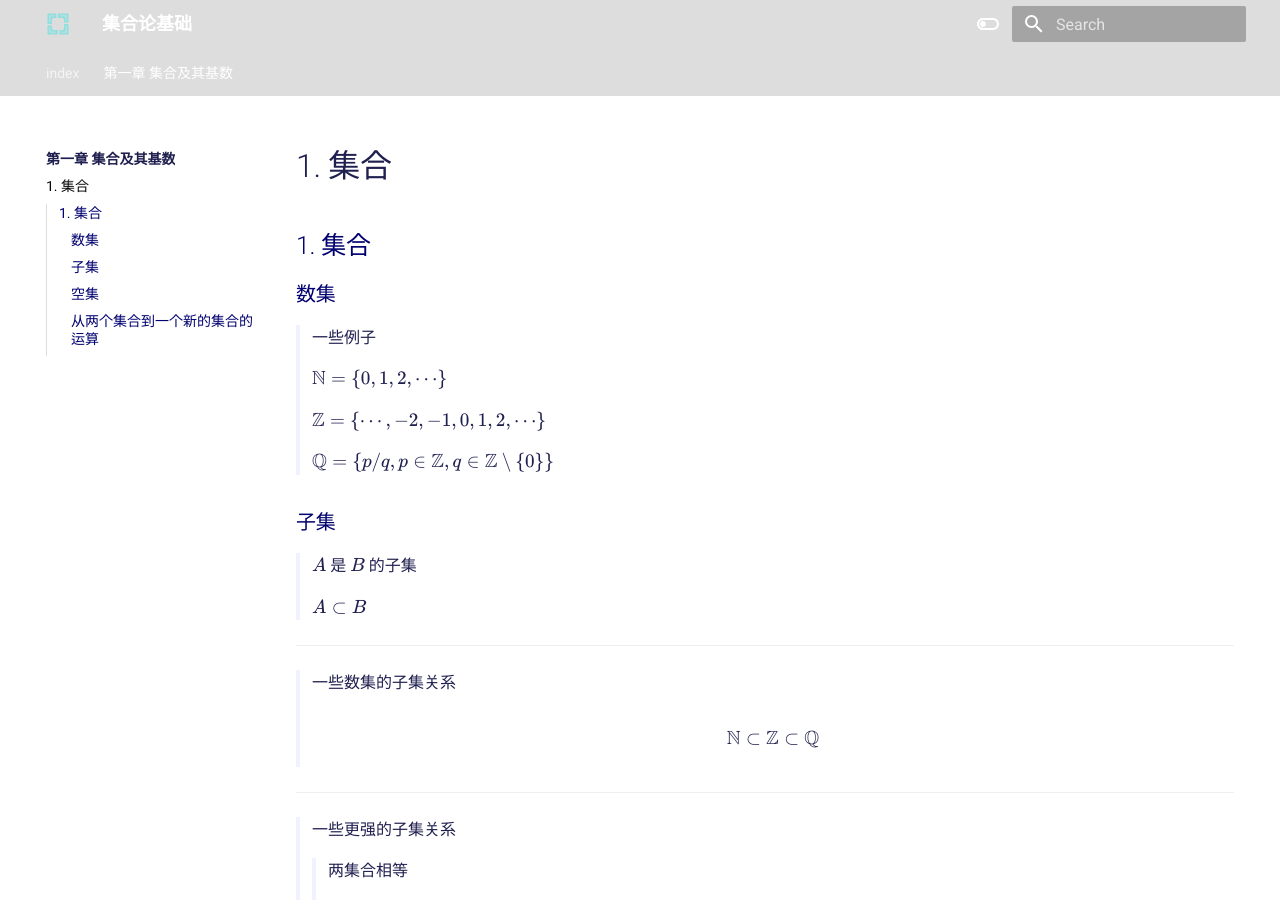
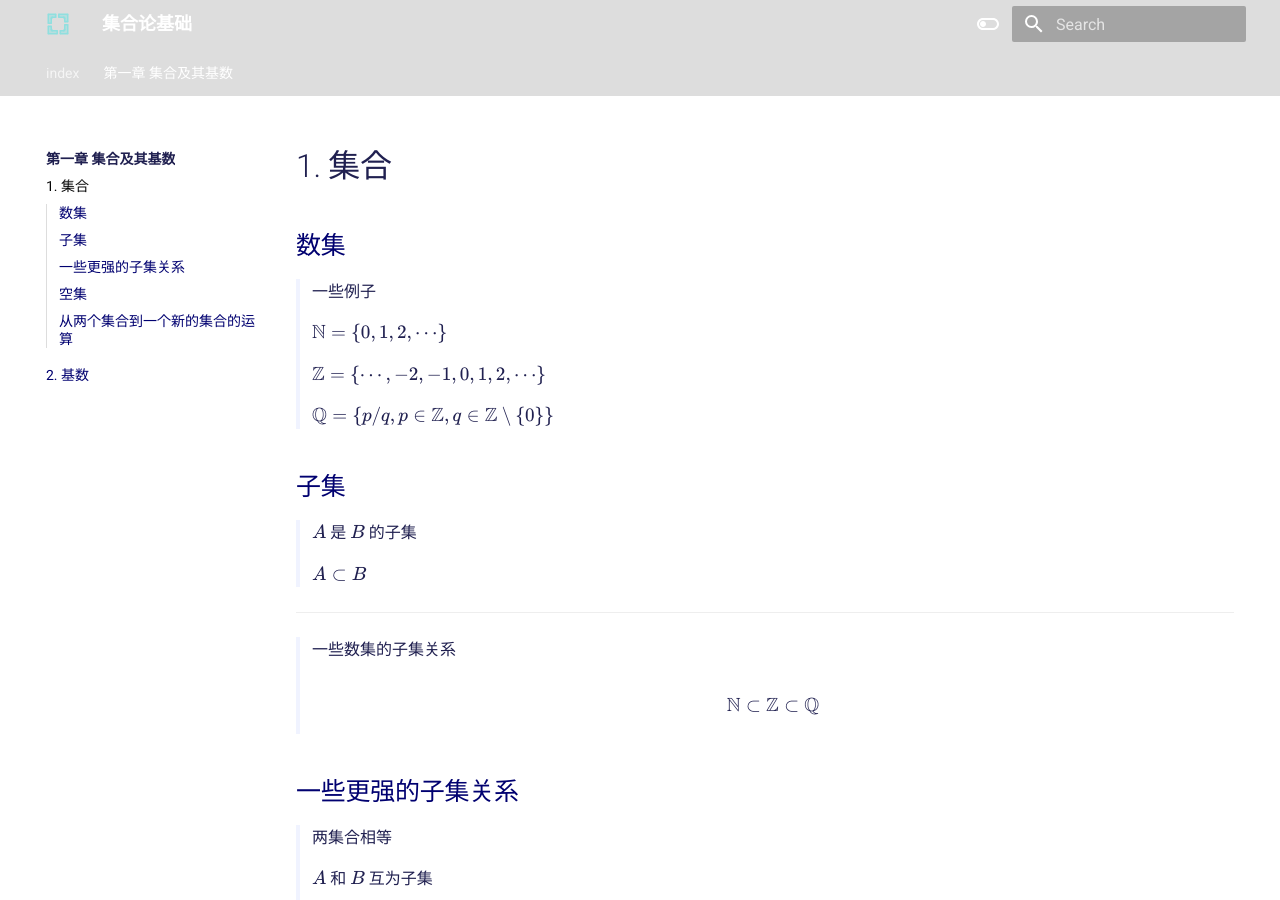
Before and after one commit to FleetingLore/jhljc, an MkDocs documentation site: the page built from docs/1/1.md, in a window 1280 px wide and 900 px high. Built offline with MkDocs 1.6.1 and Material for MkDocs 9.7.7, drawn with Linux system fonts in a browser that asks for light colours.

Commit message:
第一章第二节

```diff
--- a/docs/1/1.md
+++ b/docs/1/1.md
@@ -1,6 +1,6 @@
-## 1. 集合
+# 1. 集合
 
-### 数集
+## 数集
 
 > 一些例子
 >
@@ -10,7 +10,7 @@
 >
 > $\mathbb{Q} = \{ p/q, p \in \mathbb{Z}, q \in \mathbb{Z} \setminus \{ 0 \} \}$
 
-### 子集
+## 子集
 
 > $A$ 是 $B$ 的子集
 >
@@ -21,30 +21,29 @@
 >
 > $$\mathbb{N} \subset \mathbb{Z} \subset \mathbb{Q}$$
 
+## 一些更强的子集关系
+
+> 两集合相等
+>
+> $A$ 和 $B$ 互为子集
+>
+> $$A = B \Leftrightarrow A \subset B \wedge B \subset A$$
+
 ---
-> 一些更强的子集关系
+> 两集合为真子集关系
 >
-> > 两集合相等
-> >
-> > $A$ 和 $B$ 互为子集
-> >
-> > $$A = B \Leftrightarrow A \subset B \wedge B \subset A$$
+> 构成子集关系但不构成相等
 >
-> > ---
-> > 两集合为真子集关系
-> >
-> > 构成子集关系但不构成相等
-> >
-> > $$A \subsetneqq B \Leftrightarrow A \subset B \wedge B \not\subset A$$
+> $$A \subsetneqq B \Leftrightarrow A \subset B \wedge B \not\subset A$$
 
 
-### 空集
+## 空集
 
 空集是所有集合的子集
 
 没有元素属于空集
 
-### 从两个集合到一个新的集合的运算
+## 从两个集合到一个新的集合的运算
 
 > $A \cap B$
 >
--- a/mkdocs.yml
+++ b/mkdocs.yml
@@ -5,6 +5,7 @@ nav:
   - index: index.md
   - 第一章  集合及其基数:
     - 1. 集合: 1/1.md
+    - 2. 基数: 1/2.md
 
 theme:
   name: material
```
Also changed, not shown: docs/1/2.md (added, +20 -0 lines).
